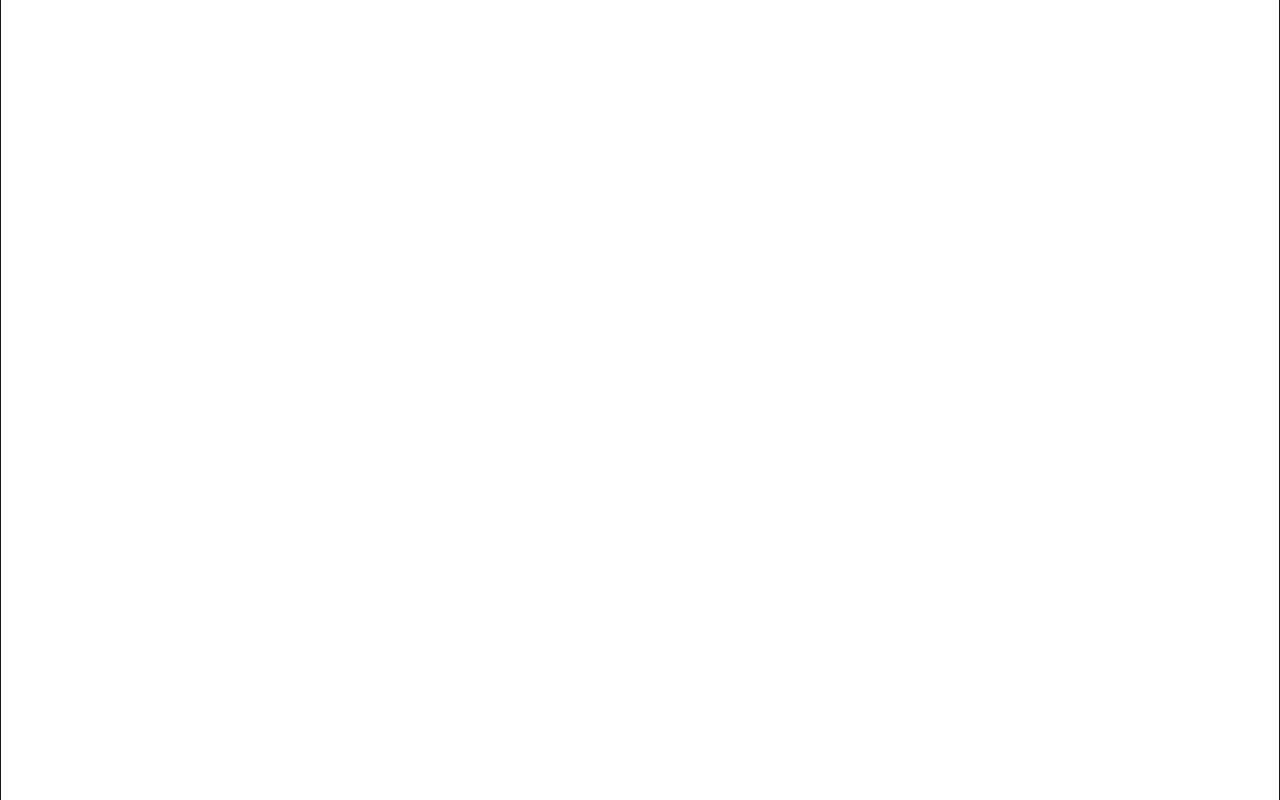
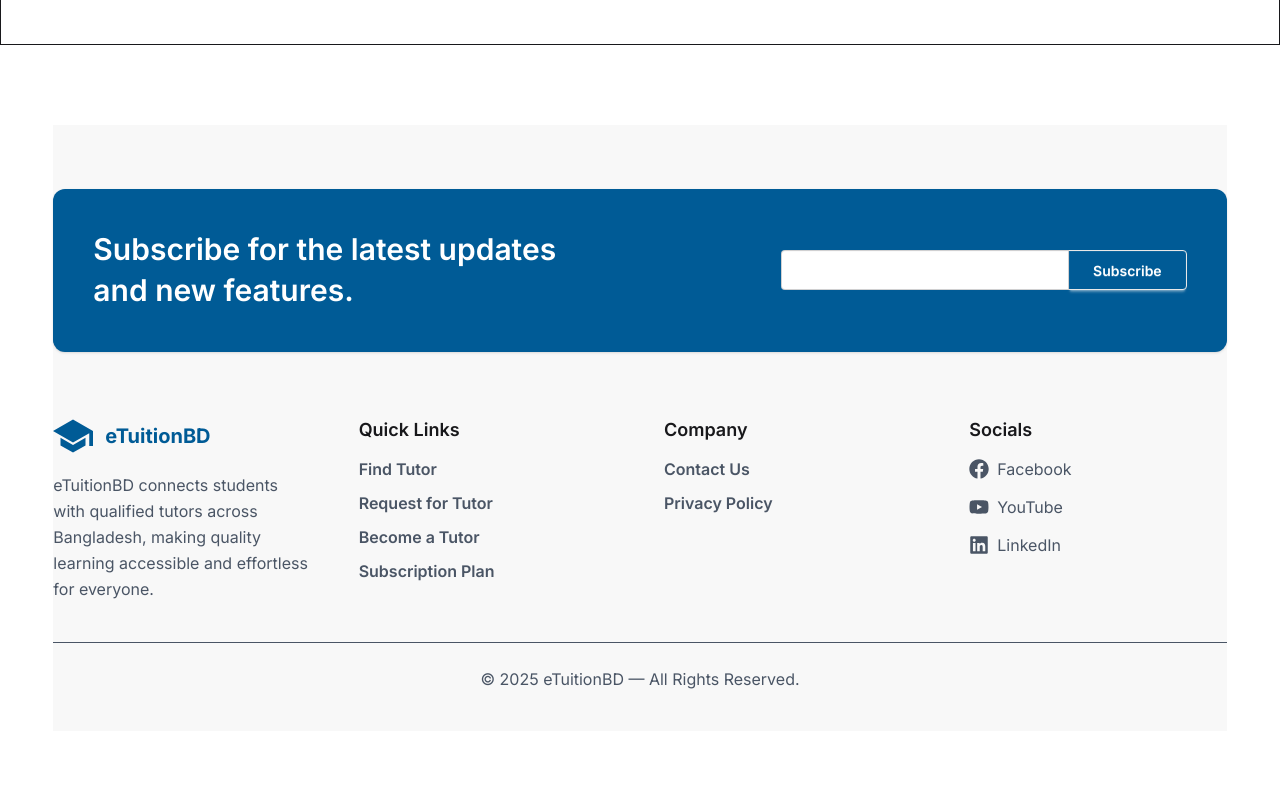
Before and after one commit to AshiqurRahmanAshik/eTuitionBD, a React (Vite) app in the folder frontend/: page / in a window 1280 px wide. Shown: the part 420-1220 px from the top of the page. After the commit the page ends 1151 px from the top, so only its background shows below. Built offline with nearby package versions, Linux system fonts and the light colour scheme.

Commit message:
Footerr Added

```diff
--- a/frontend/src/Pages/Home.jsx
+++ b/frontend/src/Pages/Home.jsx
@@ -1,10 +1,11 @@
 import React from "react";
-import Navbar from "../components/Navbar";
 
 const Home = () => {
-  return <div>
-    <h1 className="border h-500">Lorem ipsum dolor sit amet consectetur, adipisicing elit. Sed saepe quam animi cupiditate quos fuga repellat excepturi fugiat velit itaque odit veritatis ipsum deserunt, culpa consequatur voluptates, mollitia ipsam! Doloremque facilis, nam eius iusto quibusdam animi deserunt blanditiis, asperiores dolore nihil consequuntur architecto! Obcaecati minima eos rerum officiis enim sapiente reprehenderit quo, sunt a autem temporibus deleniti ullam iusto vero, quasi, facere laborum asperiores ratione? Necessitatibus qui beatae ipsam alias repellat autem odio optio perferendis expedita illo possimus, laboriosam in labore quisquam. Temporibus tempora, iusto porro exercitationem quasi suscipit autem dolorum beatae excepturi, nulla quaerat numquam, corporis recusandae nesciunt corrupti!</h1>
-  </div>;
+  return (
+    <div>
+      <h1 className="border h-100">Home</h1>
+    </div>
+  );
 };
 
 export default Home;
--- a/frontend/src/components/Footer.jsx
+++ b/frontend/src/components/Footer.jsx
@@ -1,11 +1,107 @@
-import React from 'react';
+import React from "react";
+import MyLink from "./MyLink";
+import MyContainer from "./MyContainer";
+import Logo from "./Logo";
+import { FaFacebook, FaYoutube, FaLinkedin } from "react-icons/fa";
 
 const Footer = () => {
-    return (
-        <div>
+  return (
+    <div className="bg-base-200 pt-16 pb-10 mt-20 mx-auto w-11/12">
+      {/* Subscribe Section */}
+      <MyContainer>
+        <div className="bg-primary text-white p-10 rounded-xl shadow-sm flex flex-col md:flex-row justify-between items-center gap-6">
+          <h2 className="text-2xl md:text-3xl font-semibold max-w-lg leading-snug">
+            Subscribe for the latest updates and new features.
+          </h2>
 
+          <div className="join w-full md:w-auto">
+            <input
+              type="email"
+              placeholder="Email"
+              className="input input-bordered join-item w-full md:w-72"
+            />
+            <button className="btn bg-primary text-white join-item px-6">
+              Subscribe
+            </button>
+          </div>
         </div>
-    );
+      </MyContainer>
+
+      {/* Main Footer Section */}
+      <MyContainer>
+        <div className="mt-16 grid grid-cols-2 md:grid-cols-4 gap-12">
+          {/* Logo + Description */}
+          <div>
+            <div className="flex items-center gap-3">
+              <Logo className="w-12 h-12" />
+              <h2 className="font-bold text-xl text-primary">eTuitionBD</h2>
+            </div>
+            <p className="mt-4 text-gray-600 leading-relaxed">
+              eTuitionBD connects students with qualified tutors across
+              Bangladesh, making quality learning accessible and effortless for
+              everyone.
+            </p>
+          </div>
+
+          {/* Quick Link */}
+          <div>
+            <h3 className="font-semibold text-lg mb-3">Quick Links</h3>
+            <ul className="space-y-2 text-gray-600 leading-relaxed">
+              <li>
+                <MyLink to="/Tuitions">Find Tutor</MyLink>
+              </li>
+              <li>
+                <MyLink to="/request">Request for Tutor</MyLink>
+              </li>
+              <li>
+                <MyLink to="/teacher">Become a Tutor</MyLink>
+              </li>
+              <li>
+                <MyLink to="/subscription">Subscription Plan</MyLink>
+              </li>
+            </ul>
+          </div>
+
+          {/* Company */}
+          <div>
+            <h3 className="font-semibold text-lg mb-3">Company</h3>
+            <ul className="space-y-2 text-gray-600 leading-relaxed">
+              <li>
+                <MyLink to="/contact">Contact Us</MyLink>
+              </li>
+              <li>
+                <MyLink to="/privacy">Privacy Policy</MyLink>
+              </li>
+            </ul>
+          </div>
+
+          {/* Socials */}
+          <div>
+            <h3 className="font-semibold text-lg mb-3">Socials</h3>
+            <ul className="space-y-3 text-gray-600 leading-relaxed">
+              <li className="flex items-center gap-2">
+                <FaFacebook size={20} />
+                <a href="#">Facebook</a>
+              </li>
+              <li className="flex items-center gap-2">
+                <FaYoutube size={20} />
+                <a href="#">YouTube</a>
+              </li>
+              <li className="flex items-center gap-2">
+                <FaLinkedin size={20} />
+                <a href="#">LinkedIn</a>
+              </li>
+            </ul>
+          </div>
+        </div>
+
+        {/* Bottom */}
+        <div className="mt-10 pt-6 border-t text-center text-gray-600">
+          © {new Date().getFullYear()} eTuitionBD — All Rights Reserved.
+        </div>
+      </MyContainer>
+    </div>
+  );
 };
 
 export default Footer;
--- a/frontend/src/layouts/MainLayout.jsx
+++ b/frontend/src/layouts/MainLayout.jsx
@@ -1,7 +1,7 @@
 import React from "react";
 import Navbar from "../components/Navbar";
 import { Outlet } from "react-router";
-import Footer from "../components/Footer";
+import Footer from "./../components/Footer";
 
 const MainLayout = () => {
   return (
```
